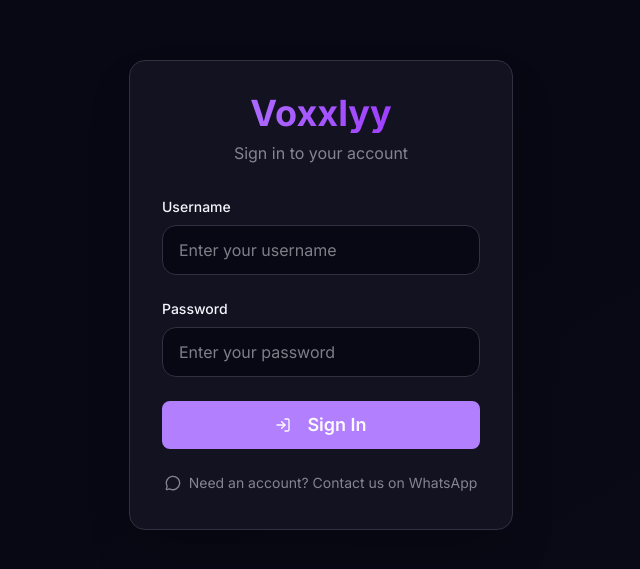
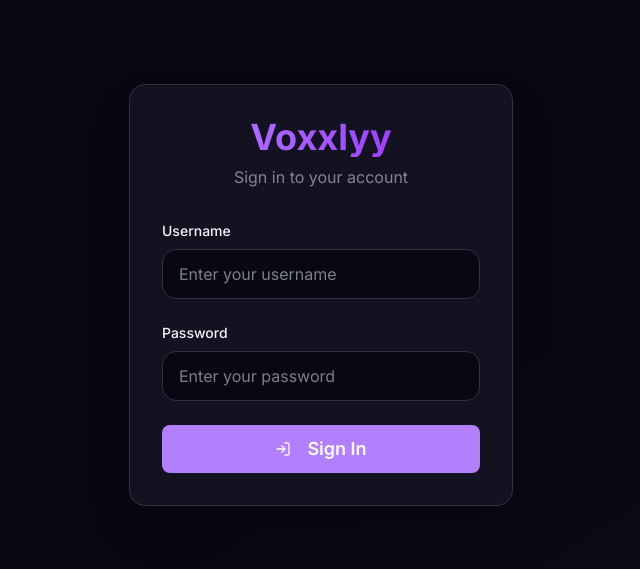
Before and after one commit to Sohaib-2/voice_cloner, a Next.js app: page /login in a window 1280 px wide. Shown: the part 105-674 px from the top of the page, without its empty margins (319-959 px from the left). Built offline with nearby package versions, Linux system fonts and the light colour scheme.

Commit message:
changed whatsapp button

```diff
--- a/app/login/page.tsx
+++ b/app/login/page.tsx
@@ -3,7 +3,7 @@
 import { useState } from "react";
 import { useRouter } from "next/navigation";
 import { Button } from "@/components/ui/button";
-import { Loader2, LogIn, MessageCircle } from "lucide-react";
+import { Loader2, LogIn } from "lucide-react";
 
 export default function LoginPage() {
   const router = useRouter();
@@ -116,16 +116,6 @@ export default function LoginPage() {
               )}
             </Button>
           </form>
-
-          <div className="mt-6 text-center">
-            <button
-              onClick={() => window.open('https://wa.me/447448565561?text=Hi,%20I%20need%20help%20with%20Voxxlyy%20account', '_blank')}
-              className="inline-flex items-center gap-2 text-sm text-muted-foreground hover:text-primary transition-colors"
-            >
-              <MessageCircle className="w-4 h-4" />
-              Need an account? Contact us on WhatsApp
-            </button>
-          </div>
         </div>
       </div>
     </div>
```
